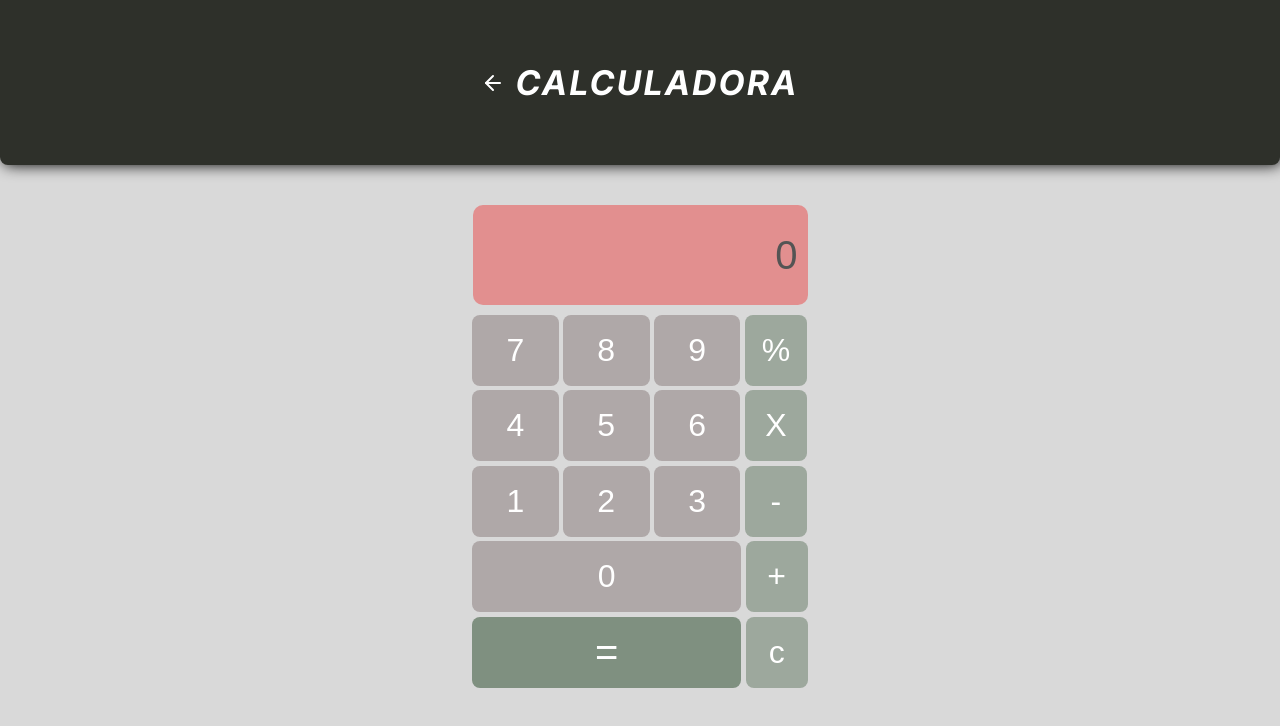
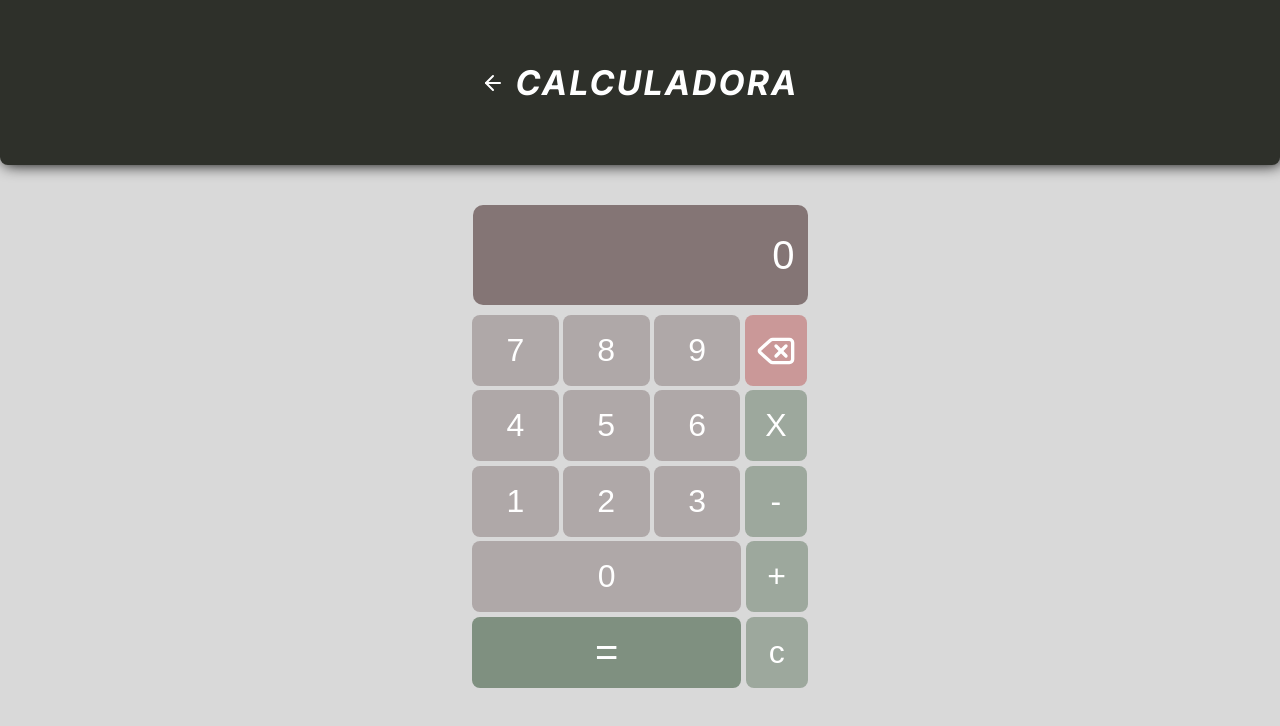
Before and after one commit to Ryotruuser/multitask-app, a React (Vite) app: page /Calc in a window 1280 px wide. Shown: the top 726 px of the page. Built offline with nearby package versions, Linux system fonts and the light colour scheme; a web font is replaced by a local one.

Commit message:
calculadora finalizada, adicionado botao de deletar, mudado cor primaria do display

```diff
--- a/src/pages/Calc/index.tsx
+++ b/src/pages/Calc/index.tsx
@@ -2,6 +2,7 @@ import React, { useState } from "react";
 import { MainTemplate } from "../../components/MainTemplate";
 import { evaluate } from "mathjs";
 import "./styles.css";
+import { Delete } from "lucide-react";
 
 export function Calc() {
   const [value, setValue] = useState<string[]>([]);
@@ -21,6 +22,10 @@ export function Calc() {
     const expression = value.map((v) => (v === "X" ? "*" : v)).join("");
     const result = evaluate(expression);
     setValue([String(result)]);
+  }
+
+  function handleDelete() {
+    setValue((v) => v.slice(0, -1));
   }
 
   function handleClear() {
@@ -58,12 +63,8 @@ export function Calc() {
             >
               9
             </button>
-            <button
-              className="operationButtons"
-              value={"%"}
-              onClick={(e) => handleBtnValues(e)}
-            >
-              %
+            <button className="deleteBtn" value={"%"} onClick={handleDelete}>
+              <Delete className="icon" />
             </button>
           </section>
 
--- a/src/pages/Calc/styles.css
+++ b/src/pages/Calc/styles.css
@@ -13,10 +13,12 @@
   border-radius: 1rem;
   outline: none;
   border: none;
-  background-color: rgba(236, 56, 56, 0.46);
+  background-color: rgba(77, 53, 53, 0.6);
+  color: #fff;
   font-size: 4rem;
   text-align: right;
   padding-right: 1rem;
+  letter-spacing: 0.3rem;
 }
 
 .numbers {
@@ -69,6 +71,29 @@
   height: 71px;
 }
 
+.deleteBtn {
+  border-radius: 8px;
+  cursor: pointer;
+  border: none;
+  outline: none;
+  width: 62.39px;
+  height: 71px;
+  display: flex;
+  align-items: center;
+  justify-content: center;
+  background-color: rgba(165, 0, 0, 0.3);
+  color: #fff;
+}
+
+.deleteBtn:hover {
+  background-color: rgba(165, 0, 0, 1);
+}
+
+.deleteBtn .icon {
+  width: 40px;
+  height: 40px;
+}
+
 .resultButton {
   border-radius: 8px;
   cursor: pointer;
```
